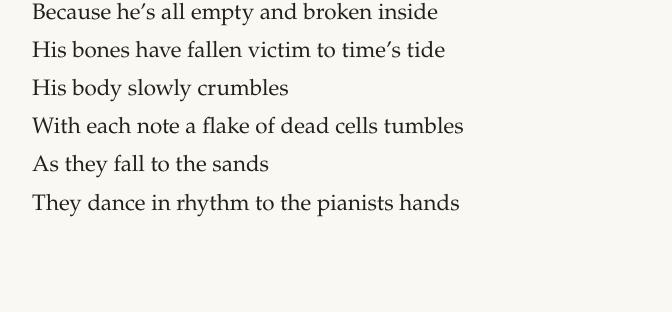
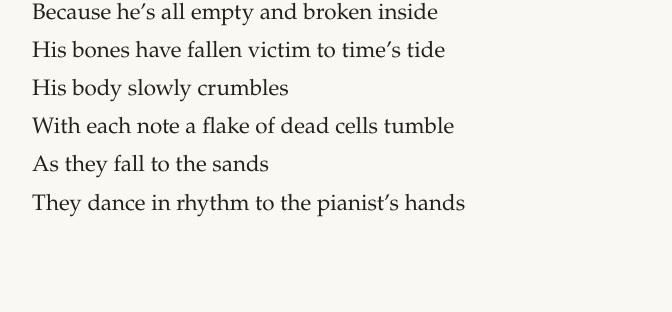
Before and after one commit to topearebi/aroamjti, a Jekyll site: the page built from _posts/2014-06-22-slow-death.md, in a window 1280 px wide. Shown: the part 578-890 px from the top of the page, without its empty margins (304-976 px from the left). Built offline with Jekyll 4.4.1, drawn with Linux system fonts in a browser that asks for light colours; some of the changed text lies outside the part shown.

Commit message:
Fix grammar and punctuation in slow-death.md
Corrected grammar and punctuation in the poem.

```diff
--- a/_posts/2014-06-22-slow-death.md
+++ b/_posts/2014-06-22-slow-death.md
@@ -6,7 +6,6 @@ type: poetry
 tags: [death-and-the-end, archive]
 date_note: "Written before 2014; exact date unknown. Date shown is approximate, for ordering only."
 ---
-
 He sits at his piano and plays his notes
 He's lost everything else, that he knows
 In honour of that he plays a melody beautiful and old
@@ -14,6 +13,6 @@ But its filled with pain, misery and cold
 Because he's all empty and broken inside
 His bones have fallen victim to time's tide
 His body slowly crumbles
-With each note a flake of dead cells tumbles
+With each note a flake of dead cells tumble
 As they fall to the sands
-They dance in rhythm to the pianists hands
+They dance in rhythm to the pianist's hands
```
